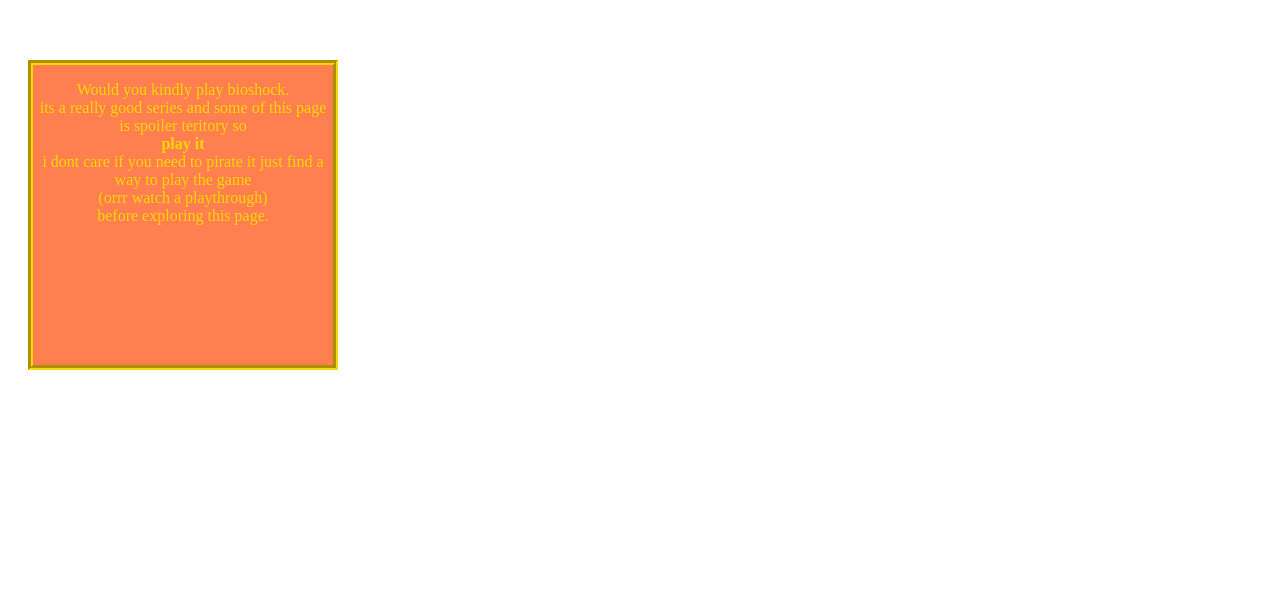
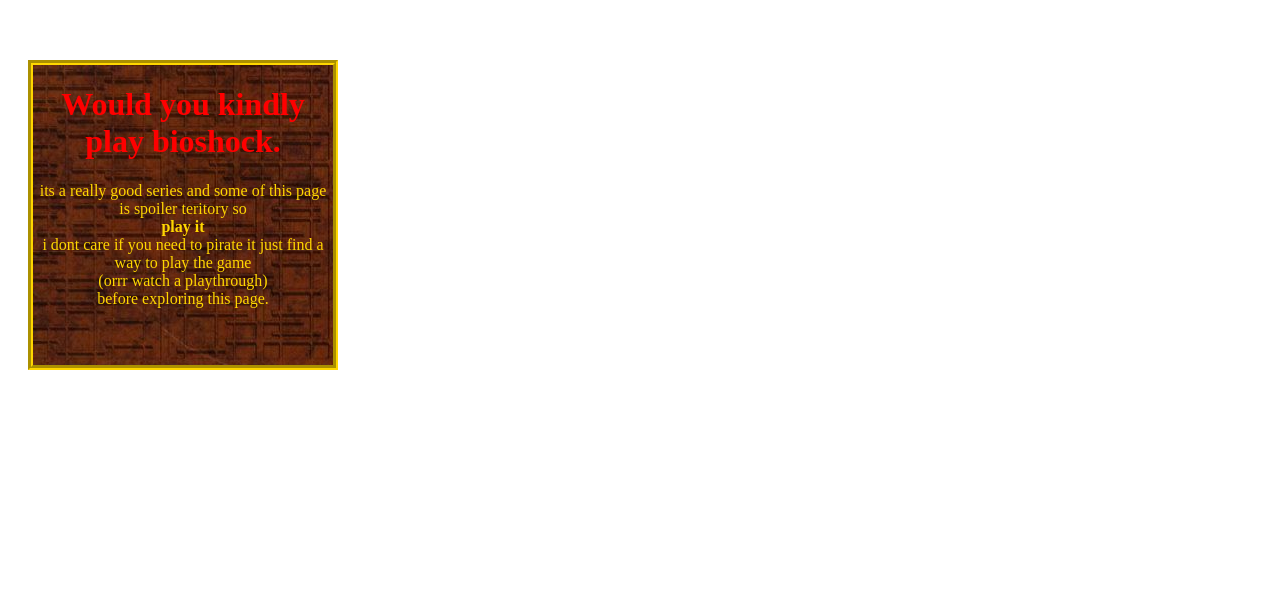
Before and after one commit to Knievil/testsitebutgood, a plain HTML site: page atlas.html in a window 1280 px wide. Shown: the part 193-794 px from the top of the page. Drawn offline with Linux system fonts and the light colour scheme.

Commit message:
2 files modified

```diff
--- a/atlas.html
+++ b/atlas.html
@@ -15,8 +15,8 @@
 
   <body>
     <div class="info">
+      <h1><strong> Would you kindly play bioshock.</strong></h1>
       <p>
-        Would you kindly play bioshock. <br />
         its a really good series and some of this page is spoiler teritory so
         <br />
         <strong>play it</strong><br />
--- a/src/biosheet.css
+++ b/src/biosheet.css
@@ -3,10 +3,16 @@ body {
 
 main {
 }
+h1 {
+  color: red;
+  font-family: 'Times New Roman', Times, serif;
+
+
+}
 
 .info {
   background-color: coral;
-  background-image: url();
+  background-image: url(https://github.com/Knievil/testsitebutgood/blob/main/images/wall.jpg?raw=true);
   border: 5px;
   border-color: gold;
   border-style: groove;
```
